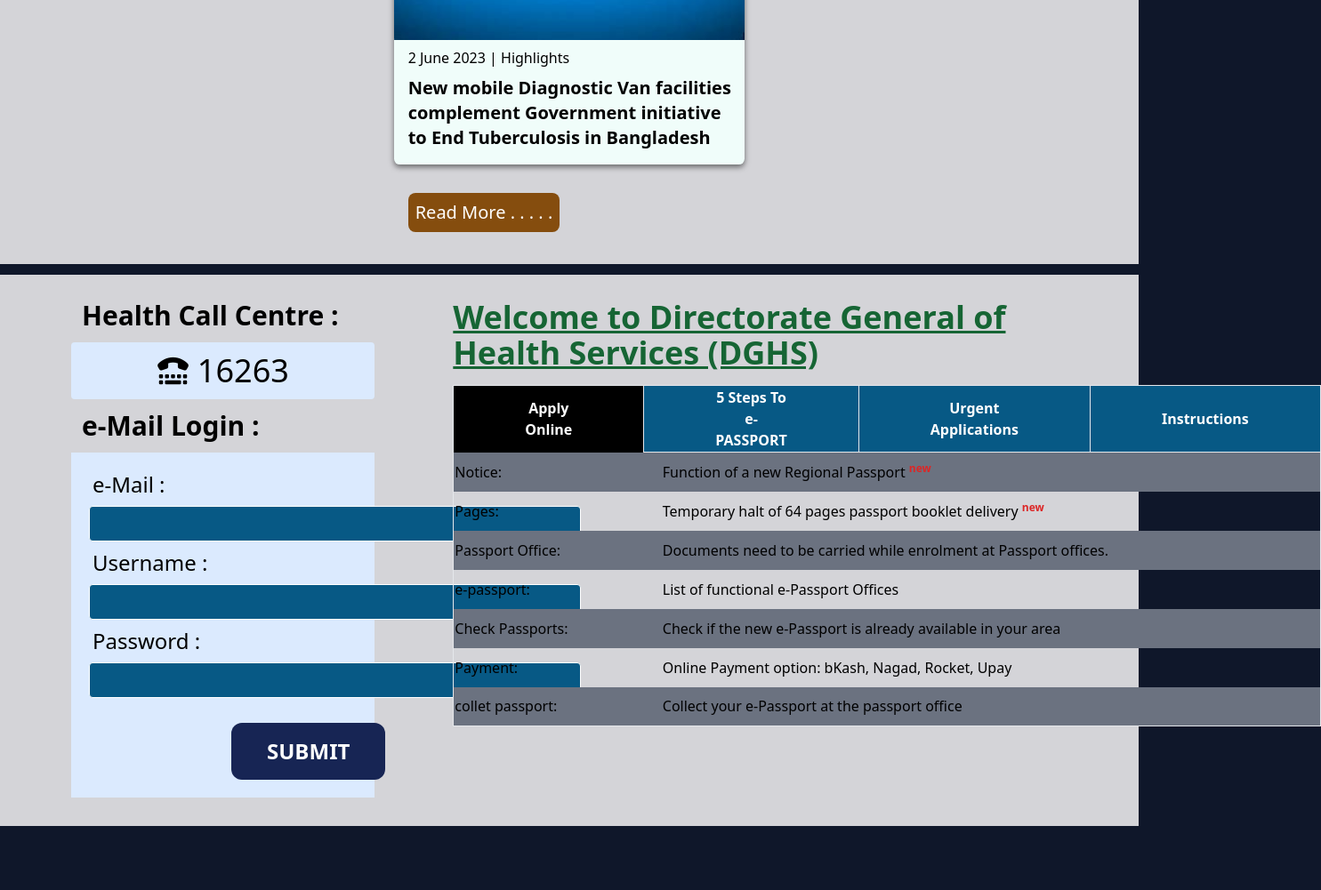
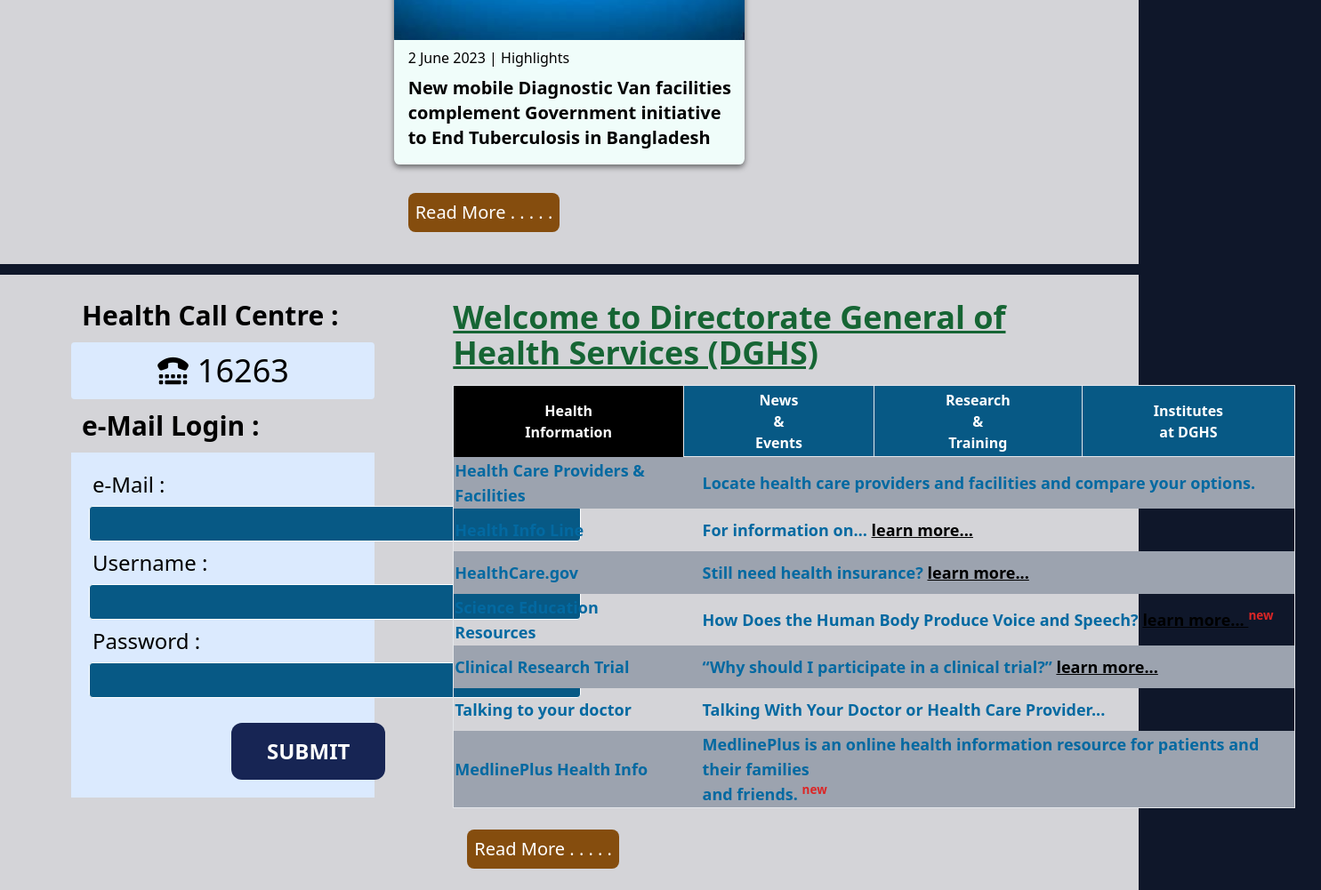
Before and after one commit to Shadman-Rafid/tailwind_assignment, a plain HTML site: page index.html in a window 1280 px wide. Shown: the part 1815-2816 px from the top of the page at 89% size, 1485 px wide, since content can reach past the window. Before the commit the page ends 2744 px from the top, so only its background shows below. Drawn offline with nearby package versions, Linux system fonts and the light colour scheme.

Commit message:
footer 2nd part added

```diff
--- a/index.html
+++ b/index.html
@@ -299,55 +299,58 @@
           <h1 class="text-4xl text-green-800 my-4 font-semibold underline">Welcome to Directorate General of Health Services (DGHS)</h1>
           <table class="border tborder">
             <tr class=" border-b-black bg-sky-800 text-white">
-              <th class="bg-black px-20">Apply Online</th>
-              <th class="border px-20">5 Steps To <br> e-PASSPORT</th>
-              <th class="border px-20">Urgent Applications</th>
-              <th class="border px-20">Instructions</th>
+              <th class="bg-black px-20 h-20">Health Information</th>
+              <th class="border px-20">News & Events</th>
+              <th class="border px-20">Research & Training</th>
+              <th class="border px-20">Institutes at DGHS</th>
             </tr>
-            <tr class="bg-gray-500 h-11">
-              <td>Notice:</td>
+            <tr class="bg-gray-400 h-12 text-lg text-sky-700 font-semibold">
+              <td>Health Care Providers & Facilities</td>
               <td colspan="3">
-                <h1 class="ms-5">Function of a new Regional Passport <sup class="text-red-600 font-bold">new</sup></h1>
+                <h1 class="ms-5">Locate health care providers and facilities and compare your options.</h1>
               </td>
             </tr>
-            <tr class="h-11">
-              <td>Pages:</td>
+            <tr class="h-12 text-lg text-sky-700 font-semibold">
+              <td>Health Info Line</td>
               <td colspan="3">
-                <h1 class="ms-5">Temporary halt of 64 pages passport booklet delivery <sup
-                    class="text-red-600 font-bold">new</sup></h1>
+                <h1 class="ms-5">For information on…   <strong class="underline text-black">learn more...</strong></h1>
               </td>
             </tr>
-            <tr class="bg-gray-500 h-11">
-              <td>Passport Office:</td>
+            <tr class="bg-gray-400 h-12 text-lg text-sky-700 font-semibold">
+              <td>HealthCare.gov</td>
               <td colspan="3">
-                <h1 class="ms-5">Documents need to be carried while enrolment at Passport offices.</h1>
+                <h1 class="ms-5">Still need health insurance? <strong class="underline text-black">learn more...</strong></h1>
               </td>
             </tr>
-            <tr class="h-11">
-              <td>e-passport:</td>
+            <tr class="h-12 text-lg text-sky-700 font-semibold">
+              <td>Science Education Resources</td>
               <td colspan="3">
-                <h1 class="ms-5">List of functional e-Passport Offices </h1>
+                <h1 class="ms-5">
+                  How Does the Human Body Produce Voice and Speech? <strong class="underline text-black">learn more... </strong> <sup
+                  class="text-red-600 font-bold">new</sup></h1>
               </td>
             </tr>
-            <tr class="bg-gray-500 h-11">
-              <td class="me-2">Check Passports:</td>
+            <tr class="bg-gray-400 h-12 text-lg text-sky-700 font-semibold">
+              <td class="me-2">Clinical Research Trial</td>
               <td colspan="3" class="pe-5 ms-4">
-                <h1 class="ms-5">Check if the new e-Passport is already available in your area</h1>
+                <h1 class="ms-5">“Why should I participate in a clinical trial?” <strong class="underline text-black">learn more...</strong></h1>
+                </h1>
               </td>
             </tr>
-            <tr class="h-11">
-              <td class="me-2">Payment:</td>
+            <tr class="h-12 text-lg text-sky-700 font-semibold">
+              <td class="me-2">Talking to your doctor</td>
               <td colspan="3">
-                <h1 class="ms-5"> Online Payment option: bKash, Nagad, Rocket, Upay</h1>
+                <h1 class="ms-5"> Talking With Your Doctor or Health Care Provider...</h1>
               </td>
             </tr>
-            <tr class="bg-gray-500 h-11">
-              <td>collet passport:</td>
+            <tr class="bg-gray-400 h-12 text-lg text-sky-700 font-semibold">
+              <td>MedlinePlus Health Info</td>
               <td colspan="3">
-                <h1 class="ms-5">Collect your e-Passport at the passport office</h1>
+                <h1 class="ms-5">MedlinePlus is an online health information resource for patients and their families <br> and friends. <sup class="text-red-600 font-bold">new</sup></h1>
               </td>
             </tr>
           </table>
+          <button class="px-2 py-2 bg-yellow-800 text-xl rounded-lg text-white mx-4 my-6">Read More . . . . .   </button>
         </div>
         <!-- Table Section End -->
       </div>
```
